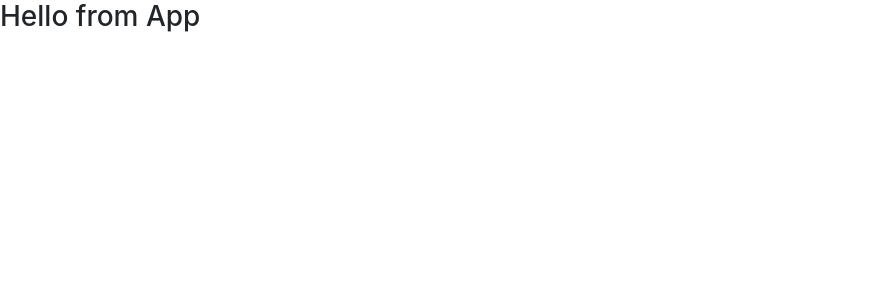
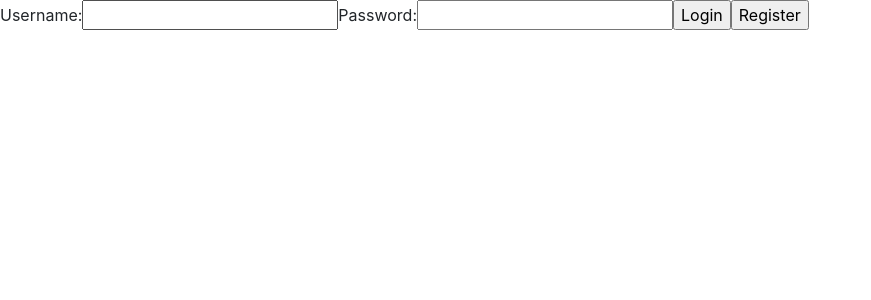
Before and after one commit to pannisimai/bookmark-api-ui, a React (Create React App) app: page / in a window 1280 px wide. Shown: the top 300 px of the page, without its empty margins (0-871 px from the left). Built offline with nearby package versions, Linux system fonts and the light colour scheme.

Commit message:
Create login and register methods

```diff
--- a/src/components/App.js
+++ b/src/components/App.js
@@ -1,13 +1,15 @@
 import React from "react";
 import "../styles/App.scss";
 import { Consumer } from "./Context";
+import Auth from "./Auth";
 
 function App() {
   return (
     <Consumer>
       {value => {
-        return <h3>Hello from App</h3>
-      }}
+        return <Auth />
+      }
+      }
     </Consumer>
   );
 }
--- /dev/null
+++ b/src/components/Auth.js
@@ -0,0 +1,27 @@
+import React from 'react';
+import { Consumer } from "./Context";
+
+
+export default function Auth() {
+  return (
+    <Consumer>
+      {value => {
+        const { handleChange, handleLogin, handleRegister, user, password } = value;
+        return (<form>
+          <label>
+            Username:
+    <input type="text" name="name" value={user} required onChange={(e) => handleChange('name', e)} />
+          </label>
+          <label>
+            Password:
+    <input type="password" name="password" value={password} required onChange={(e) => handleChange('password', e)} />
+          </label>
+          <input type="submit" value="Login" onClick={handleLogin} />
+          <input type="submit" value="Register" onClick={handleRegister} />
+        </form>)
+      }
+      }
+    </Consumer>
+
+  )
+}
--- a/src/components/Context.js
+++ b/src/components/Context.js
@@ -6,14 +6,68 @@ export default class AppContext extends Component {
     super(props);
     this.state = {
       bookmarks: [],
-      isLoggedIn: false
+      isLoggedIn: false,
+      user: '',
+      password: ''
     }
+  }
+
+  handleChange = (type, e) => {
+    if (type === 'name') {
+      this.setState({ user: e.target.value })
+    } else if (type === 'password') {
+      this.setState({ password: e.target.value })
+    }
+  }
+
+  handleLogin = (e) => {
+    e.preventDefault();
+    fetch('/auth/login', {
+      method: 'POST',
+      body: JSON.stringify({
+        "loginData": {
+          "username": this.state.user,
+          "password": this.state.password
+        }
+      }),
+      headers: {
+        'Content-Type': 'application/json'
+      }
+    })
+      .then(res => res.json())
+      .then(data => {
+        console.log('resolved login promise:', data);
+        localStorage.setItem('userToken', JSON.stringify(data.data.token));
+        alert('successful!')
+      })
+  }
+
+  handleRegister = (e) => {
+    e.preventDefault();
+    fetch('/auth/register', {
+      method: 'POST',
+      body: JSON.stringify({
+        "registerData": {
+          "username": this.state.user,
+          "password": this.state.password
+        }
+      }),
+      headers: {
+        'Content-Type': 'application/json'
+      }
+    })
+      .then(res => res.json())
+      .then(data => console.log(data))
+    this.setState({ user: '', password: '' })
   }
 
   render() {
     return (
       <Provider value={{
-        ...this.state
+        ...this.state,
+        handleChange: this.handleChange,
+        handleLogin: this.handleLogin,
+        handleRegister: this.handleRegister
       }} >
         {this.props.children}
       </Provider>
```
